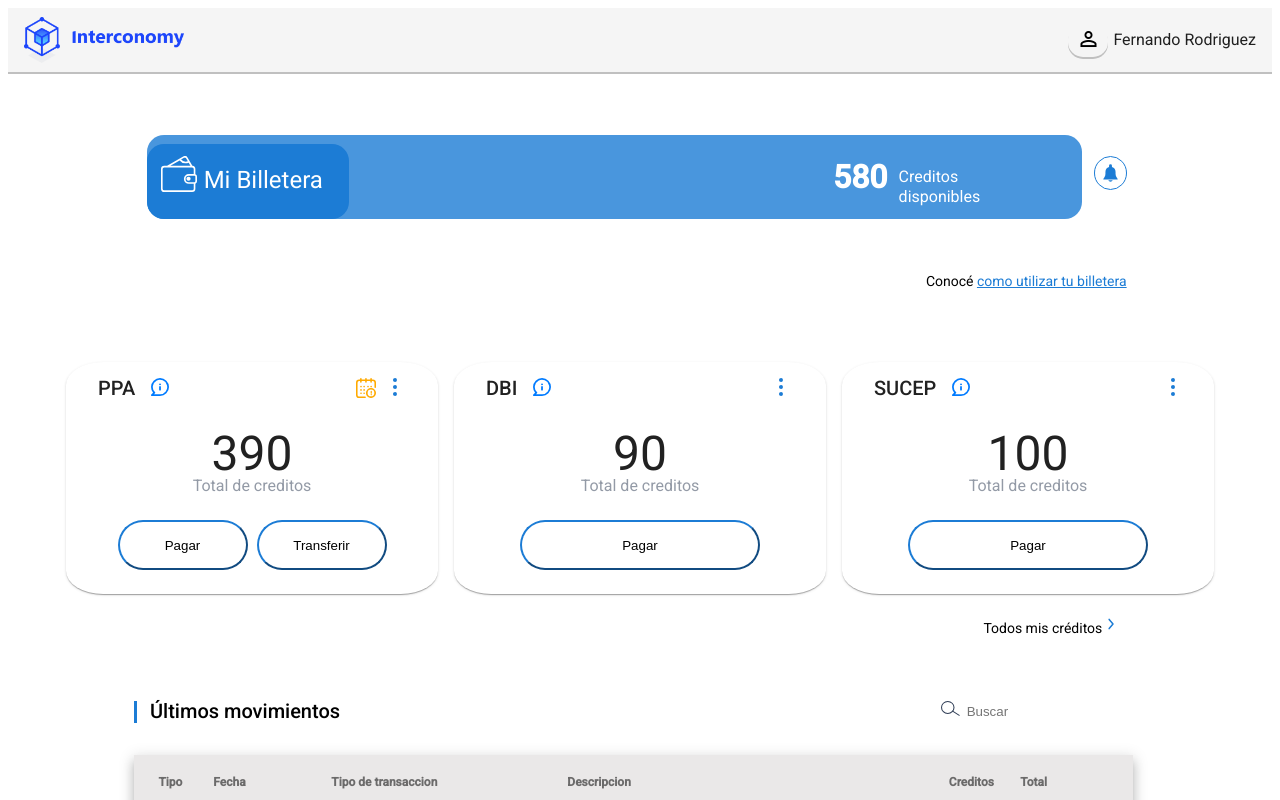
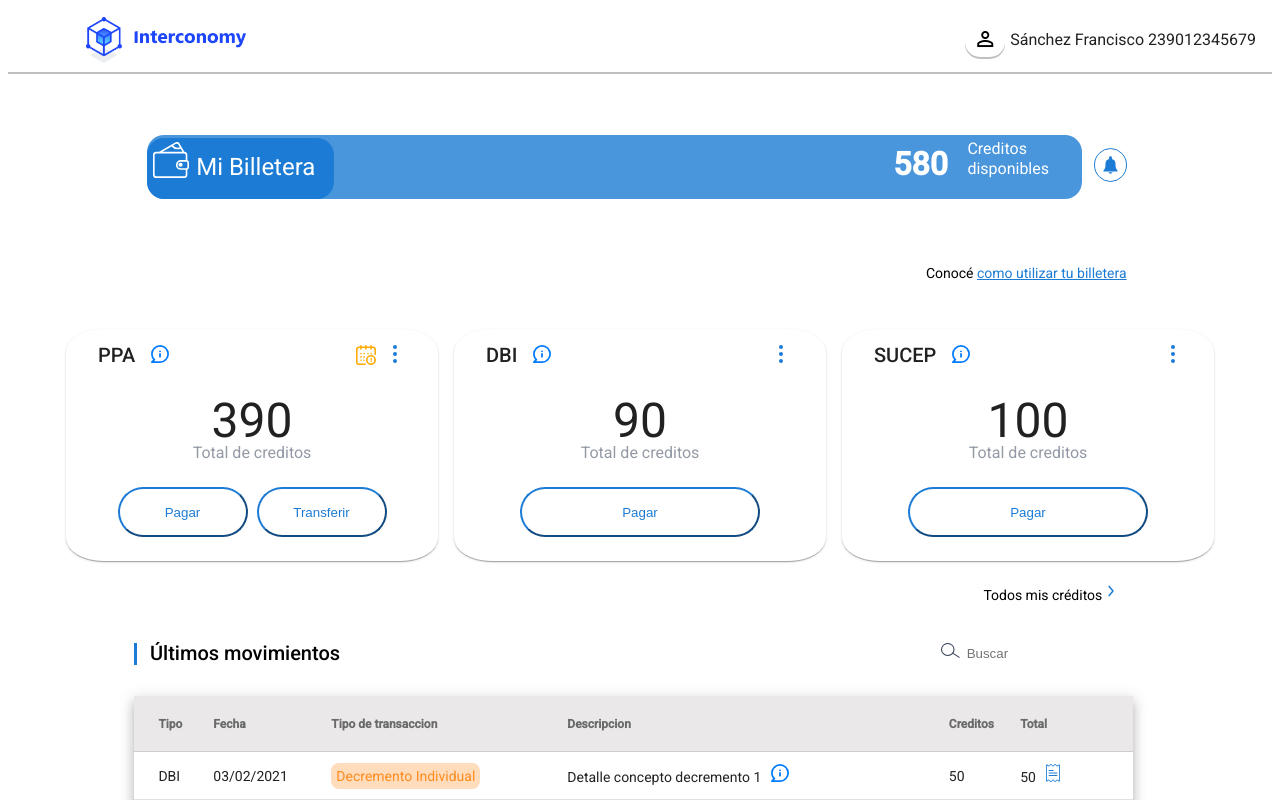
Before and after one commit to Diego-Tapia/wallet, an Angular app: page / in a window 1280 px wide. Shown: the top 800 px of the page. Built offline with nearby package versions, Linux system fonts and the light colour scheme.

Commit message:
ajustes en home-desk

```diff
--- a/src/app/shared/components/home/home-desk/home-desk.component.html
+++ b/src/app/shared/components/home/home-desk/home-desk.component.html
@@ -45,8 +45,8 @@
                 </p>
               </mat-card-content>
               <mat-card-actions>
-                <button mat-button class="buttons" style="margin-right: 9px;">Pagar</button>
-                <button mat-button class="buttons">Transferir</button>
+                <button mat-button class="buttons" style="margin-right: 9px;"><span style="color: #1c7cd5;">Pagar</span></button>
+                <button mat-button class="buttons"><span style="color: #1c7cd5;">Transferir</span></button>
               </mat-card-actions>
             </mat-card>
           </div>
@@ -66,7 +66,7 @@
                 </p>
               </mat-card-content>
               <mat-card-actions>
-                <button mat-button class="button">Pagar</button>
+                <button mat-button class="button"><span style="color: #1c7cd5;">Pagar</span></button>
               </mat-card-actions>
             </mat-card>
           </div>
@@ -86,7 +86,7 @@
                 </p>
               </mat-card-content>
               <mat-card-actions>
-                <button mat-button class="button">Pagar</button>
+                <button mat-button class="button"><span style="color: #1c7cd5;">Pagar</span></button>
               </mat-card-actions>
             </mat-card>
           </div>
--- a/src/app/shared/components/home/home-desk/home-desk.component.sass
+++ b/src/app/shared/components/home/home-desk/home-desk.component.sass
@@ -12,7 +12,7 @@
   background-color: #1c7cd5
   width: 20%
   margin-top: -8%
-  padding: 0.8%
+  padding: 0%
   border-top-left-radius: 17px 17px
   border-top-right-radius: 17px 17px
   border-bottom-left-radius: 17px 17px
@@ -26,7 +26,7 @@
   flex: 1 1 auto
 .icon-not
   text-align: end
-  margin-top: -5%
+  margin-top: -4%
   margin-right: 11.5%
 .text
   margin-top: 6%
@@ -79,14 +79,17 @@
 .value
   text-align: end
   color: #fff
-  margin-left: 168%
+  margin-left: 183%
   font-size: xx-large
   font-weight: bold
+  margin-top: -13px
 .dispo
   text-align: left
   color: white
-  margin-left: 79%
+  margin-left: 95%
   font-size: initial
+  margin-bottom: 8%
+  margin-top: -28px
 
 table
   width: 79%
@@ -101,7 +104,7 @@ tr.mat-header-row
   background-color: #eae8e8
 .box
   display: flex
-  margin-top: 5%
+  margin-top: 3%
 .one
   flex: 1 1 auto
   margin-left: 1%
--- a/src/app/shared/layout-components/main-header/header-desk/header-desk.component.html
+++ b/src/app/shared/layout-components/main-header/header-desk/header-desk.component.html
@@ -6,7 +6,7 @@
       <mat-icon>perm_identity</mat-icon>
     </button>
     <div class="user">
-      <p class="text-user">Fernando Rodriguez</p>
+      <p class="text-user">Sánchez Francisco 239012345679</p>
     </div>
     </mat-toolbar>
 </div>
--- a/src/app/shared/layout-components/main-header/header-desk/header-desk.component.sass
+++ b/src/app/shared/layout-components/main-header/header-desk/header-desk.component.sass
@@ -1,5 +1,6 @@
 .logo
   width: 13%
+  margin-left: 5%
 .example-spacer
   flex: 1 1 auto
 .user
@@ -22,3 +23,5 @@
 .text-user
   font-size: initial
   font-weight: 400
+.mat-toolbar
+  background: #ffffff
```
